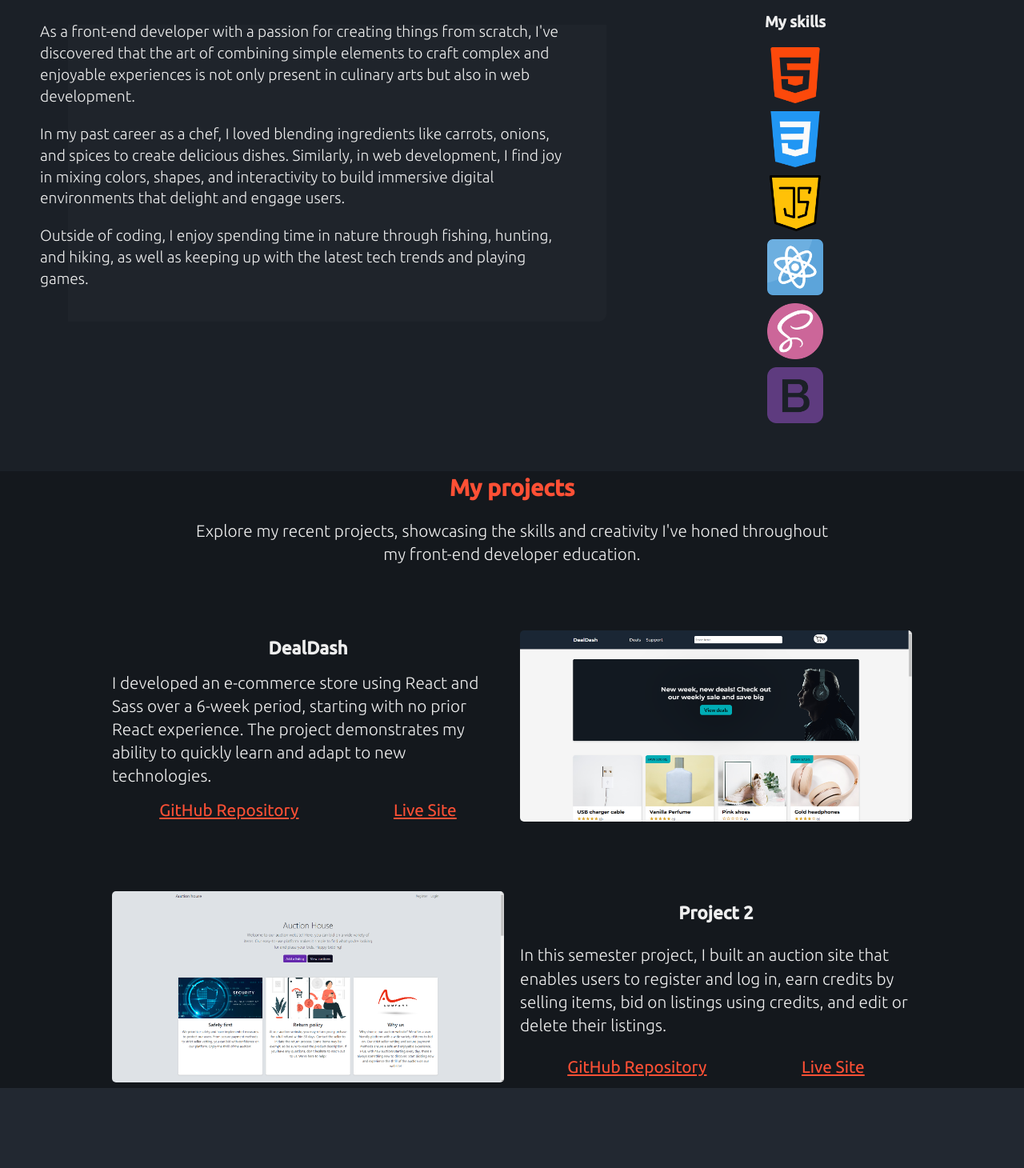
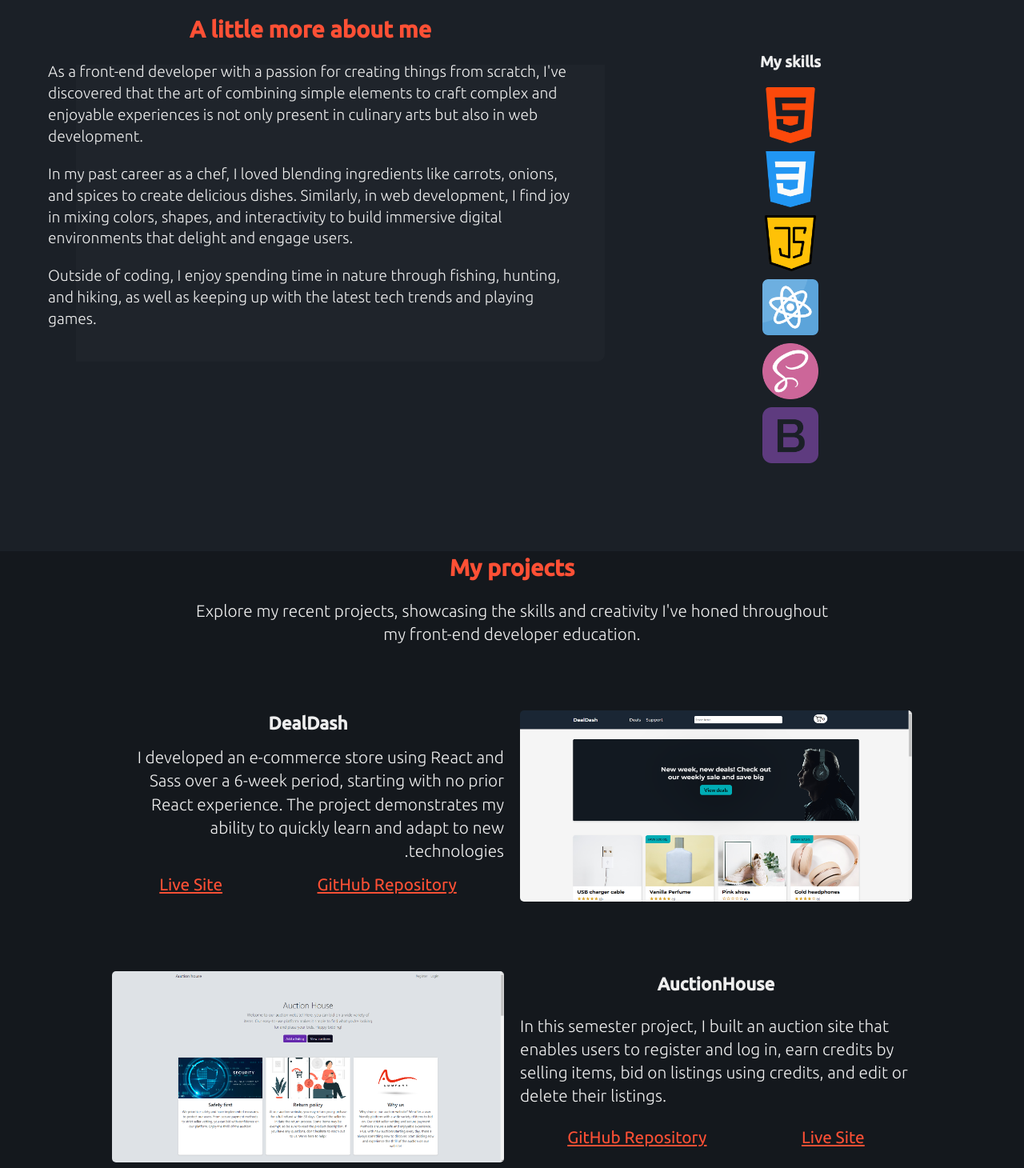
Before and after one commit to Jonast96/New_portfolio, a React (Vite) app: page / in a window 1280 px wide. Shown: the part 902-2362 px from the top of the page at 80% size. Before the commit the page ends 2262 px from the top, so only its background shows below. Built offline with nearby package versions, Linux system fonts and the light colour scheme.

Commit message:
more restyling, need to add margin and pading on mobile

```diff
--- a/src/components/Project.jsx
+++ b/src/components/Project.jsx
@@ -11,11 +11,14 @@ const Project = ({
   const isImageRight = index % 2 === 0;
 
   return (
-    <div className="project">
-      {isImageRight ? (
-        <>
+    <div className={`project ${isImageRight ? "image-right" : ""}`}>
+      <h3 className="mobileTitle">{title}</h3>
+
+      <div className="image">
+        <img src={image} alt={title} />
+      </div>
       <div className="info">
-            <h3>{title}</h3>
+        <h3 className="desktopTitle">{title}</h3>
         <p>{shortDescription}</p>
         <div className="links">
           <a href={repoLink} target="_blank" rel="noopener noreferrer">
@@ -26,29 +29,6 @@ const Project = ({
           </a>
         </div>
       </div>
-          <div className="image">
-            <img src={image} alt={title} />
-          </div>
-        </>
-      ) : (
-        <>
-          <div className="image">
-            <img src={image} alt={title} />
-          </div>
-          <div className="info">
-            <h3>{title}</h3>
-            <p>{shortDescription}</p>
-            <div className="links">
-              <a href={repoLink} target="_blank" rel="noopener noreferrer">
-                GitHub Repository
-              </a>
-              <a href={liveSiteLink} target="_blank" rel="noopener noreferrer">
-                Live Site
-              </a>
-            </div>
-          </div>
-        </>
-      )}
     </div>
   );
 };
--- a/src/data/projects.js
+++ b/src/data/projects.js
@@ -11,7 +11,7 @@ const projects = [
     },
     {
         image: auctionHouse,
-        title: "Project 2",
+        title: "AuctionHouse",
         shortDescription: "In this semester project, I built an auction site that enables users to register and log in, earn credits by selling items, bid on listings using credits, and edit or delete their listings.",
         repoLink: "https://github.com/Jonast96/AuctionHouse",
         liveSiteLink: "https://spectacular-medovik-5141db.netlify.app/",
--- a/src/styles/sectionThree/sectionThree.scss
+++ b/src/styles/sectionThree/sectionThree.scss
@@ -8,6 +8,13 @@
   flex-direction: column;
   gap: 80px;
   padding: 0 20px;
+
+  .desktopTitle {
+    display: none;
+  }
+  .mobileTitle {
+    display: block;
+  }
   .intro {
     text-align: center;
     max-width: 800px;
@@ -17,11 +24,12 @@
     }
   }
   .info {
-    display: flex;
+    display: grid;
     justify-content: space-around;
     flex-direction: column;
     margin: 0 auto;
   }
+
   .links {
     display: flex;
     justify-content: space-around;
@@ -48,13 +56,26 @@
     gap: 20px;
     max-width: 1000px;
     margin: 0 auto;
+
+    .info {
+      order: 1;
+    }
   }
 }
 
 @media screen and (min-width: 750px) {
   .sectionThree {
+    .desktopTitle {
+      display: block;
+    }
+    .mobileTitle {
+      display: none;
+    }
     .project {
       grid-template-columns: 1fr 1fr;
     }
+    .image-right {
+      direction: rtl;
+    }
   }
 }
--- a/src/styles/styles.scss
+++ b/src/styles/styles.scss
@@ -9,18 +9,16 @@ body {
   background-color: $primaryColor;
   color: $textColor;
   font-size: 1.2rem;
-  // overflow: hidden;
+  overflow: hidden;
+}
+section {
+  padding: 10px;
 }
 
 header,
 main,
 footer {
   margin: 0 auto;
-}
-
-.sectionOne,
-.sectionTwo {
-  padding: 20px;
 }
 
 h1,
@@ -32,9 +30,15 @@ h6 {
   color: $altColor;
 }
 
+@media screen and (min-width: 400px) {
+  .sectionOne,
+  .sectionTwo {
+    padding: 20px;
+  }
+}
 @media screen and (min-width: 600px) {
   .sectionOne,
   .sectionTwo {
-    padding: 0px;
+    padding: 50px;
   }
 }
```
Lines whose indentation alone changed are shown as unchanged.
